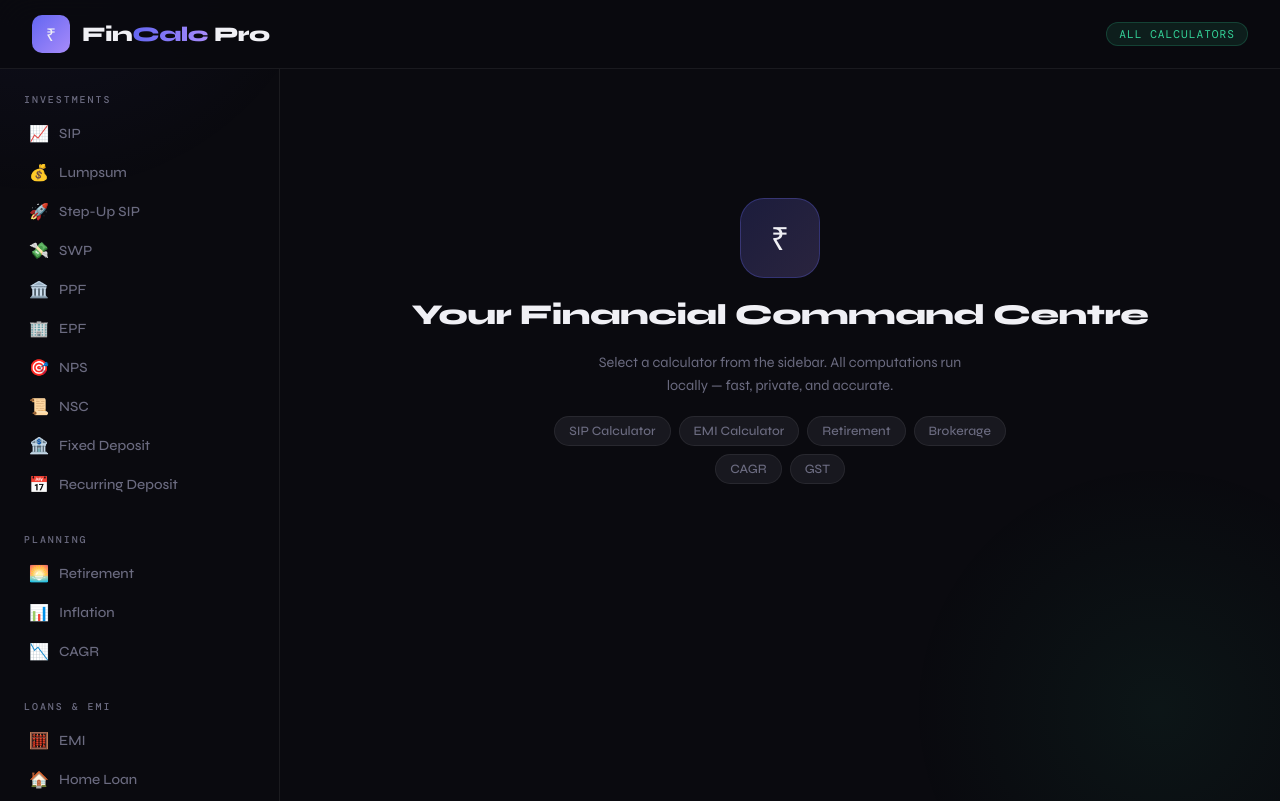
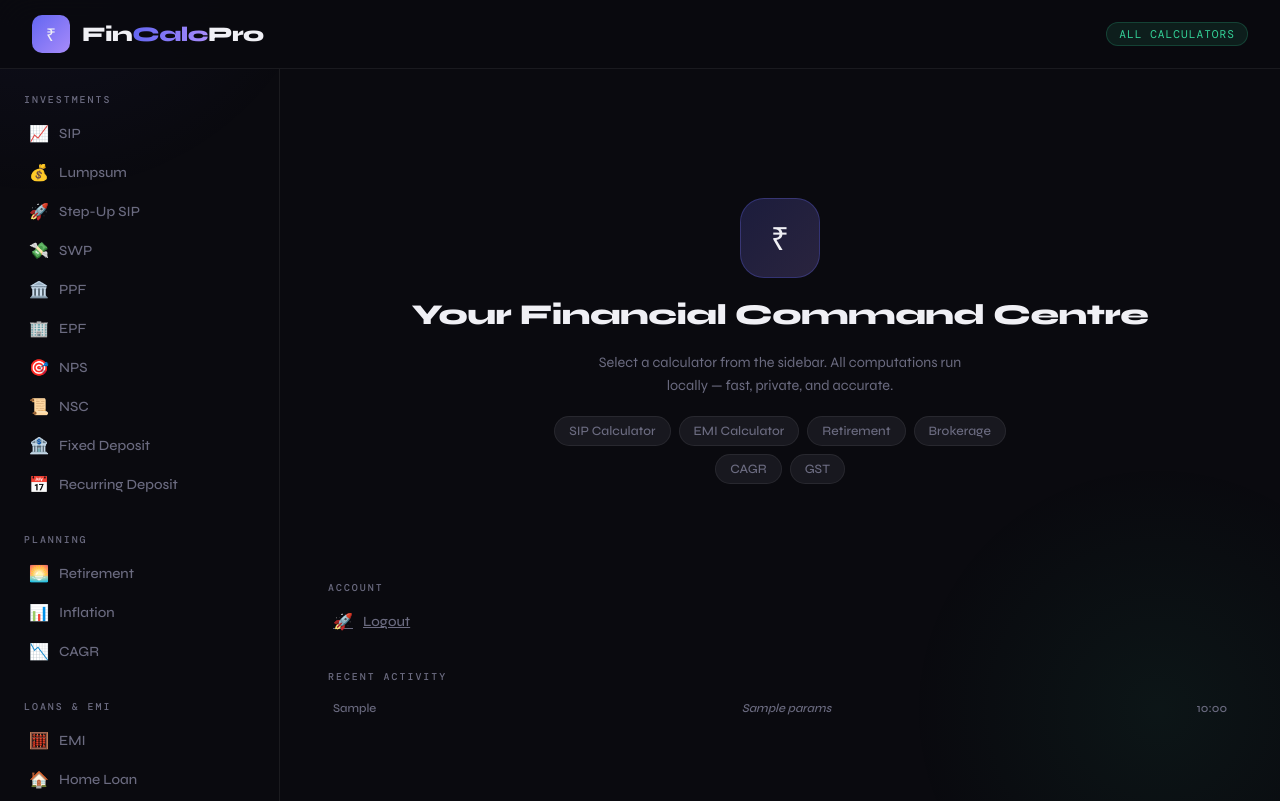
Before and after one commit to patakrishna2006-a11y/FinCalc-Pro, a Flask app: template templates/index.html in a window 1280 px wide. Run offline with Flask 3, Linux system fonts and the light colour scheme; the template is opened without the code that fills it: most values are stand-ins (such as "Sample title", 1, 10 or a date in 2020); one stand-in notice (Sample message) is shown; some web fonts are replaced.

Commit message:
Update index.html

```diff
--- a/templates/index.html
+++ b/templates/index.html
@@ -3,17 +3,49 @@
 <head>
   <meta charset="UTF-8" />
   <meta name="viewport" content="width=device-width, initial-scale=1.0"/>
-  <title>FinCalc Pro — Indian Finance Calculator</title>
+  <title>FinCalc Pro </title>
   <link rel="stylesheet" href="{{ url_for('static', filename='style.css') }}" />
 </head>
+
+{% with messages = get_flashed_messages(with_categories=true) %}
+  {% if messages %}
+    {% for category, message in messages %}
+      <div id="toast" class="toast-msg {{ category }}">{{ message }}</div>
+      <script>
+        // Automatically hide the popup after 3 seconds
+        setTimeout(() => {
+          const toast = document.getElementById('toast');
+          if(toast) toast.style.opacity = '0';
+          setTimeout(() => toast.remove(), 500);
+        }, 3000);
+      </script>
+    {% endfor %}
+  {% endif %}
+{% endwith %}
+
 <body>
+<script>
+function confirmLogout(event) {
+    // Prevent the immediate jump to the logout route
+    event.preventDefault();
+
+    // Show the confirmation popup
+    const userConfirmed = confirm("Are you sure you want to log out ?");
+
+    if (userConfirmed) {
+        // If they click 'OK', proceed to the logout URL
+        window.location.href = event.currentTarget.getAttribute('href');
+    }
+    return false;
+}
+</script>
 
 <!-- HEADER -->
 <header>
   <div class="header-inner">
     <div class="logo">
       <div class="logo-icon">₹</div>
-      <div class="logo-text">Fin<span>Calc</span> Pro</div>
+      <div class="logo-text">Fin<span>Calc</span>Pro</div>
     </div>
     <div class="header-badge">ALL CALCULATORS</div>
   </div>
@@ -538,6 +570,29 @@
       <div class="result-box" id="BROKERAGE_CALCULATOR-result"><div class="card"><div class="card-title">Results</div><div class="result-grid" id="BROKERAGE_CALCULATOR-result-grid"></div></div></div>
     </div>
 
+    <div class="sidebar-section">
+    <div class="sidebar-label">Account</div>
+    <a href="{{ url_for('logout') }}"
+       class="nav-item logout-item"
+       onclick="return confirmLogout(event)">
+        <span class="icon">🚀</span>
+        Logout
+    </a>
+    </div>
+
+    <div class="sidebar-section">
+    <div class="sidebar-label">Recent Activity</div>
+    {% for entry in history %}
+    <div class="nav-item" style="font-size: 0.75rem; color: var(--muted);">
+        <span>{{ entry.calc_type }}</span>
+        <span style="margin-left: auto; font-style: italic;">{{ entry.params }}</span>
+        <span style="margin-left: auto;">{{ entry.timestamp.strftime('%H:%M') }}</span>
+    </div>
+    {% else %}
+    <div class="nav-item" style="font-size: 0.75rem; color: var(--muted);">No history yet</div>
+    {% endfor %}
+    </div>
+
   </main>
 </div>
 
```
